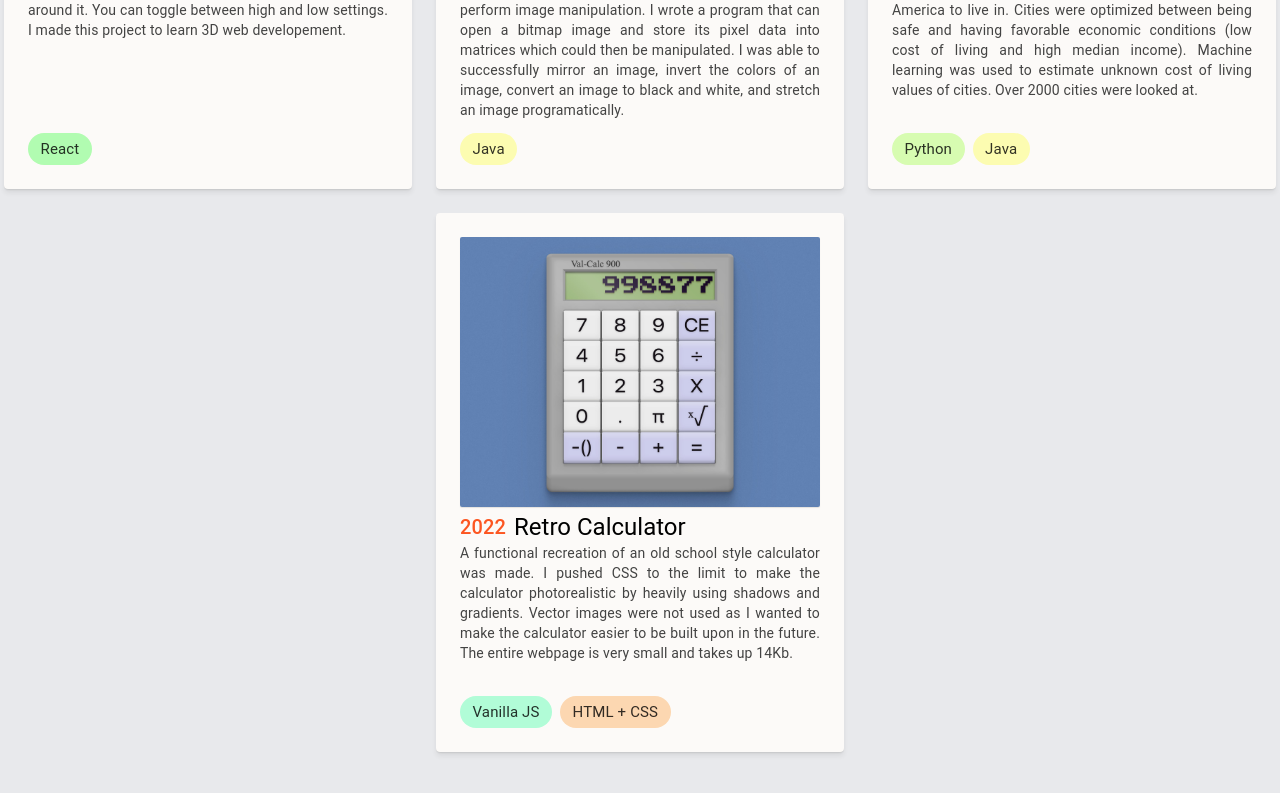
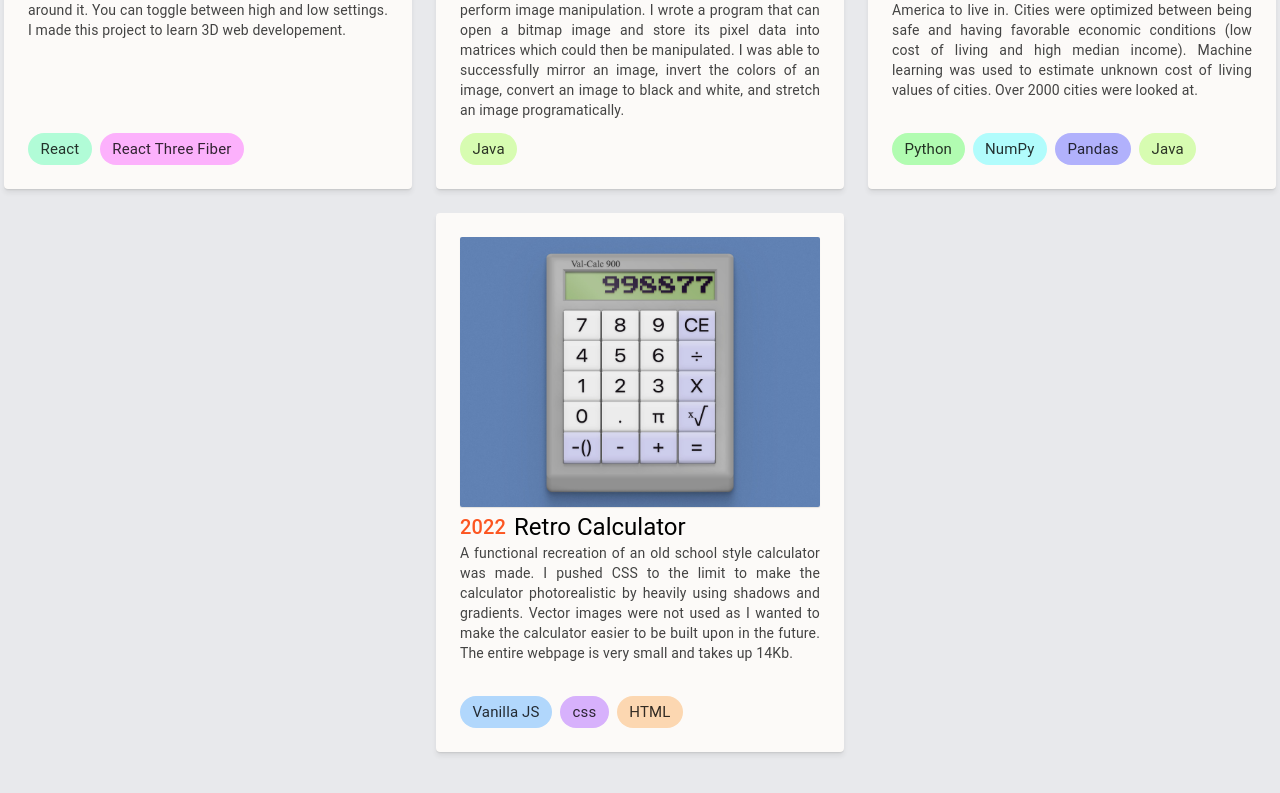
Before and after one commit to M-Valentino/M-Valentino_Node, a Next.js app: page /projects in a window 1280 px wide. Shown: the part 515-1308 px from the top of the page. Built offline with nearby package versions, Linux system fonts and the light colour scheme.

Commit message:
added more languages

```diff
--- a/src/consts/projectContent.js
+++ b/src/consts/projectContent.js
@@ -1,10 +1,15 @@
 export const LANGUAGES = {
   bash: "Bash",
-  htmlPlusCss: "HTML + CSS",
+  html: "HTML",
+  faker: "Faker",
   java: "Java",
   python: "Python",
   react: "React",
+  numPy: "NumPy",
   vanillaJS: "Vanilla JS",
+  pandas: "Pandas",
+  css: "css",
+  reactThreeFiber: "React Three Fiber"
 };
 
 export const HREF_TYPES = {
@@ -22,7 +27,7 @@ export const projectContent = [
     date: "2023",
     description:
       "I made a 3D model of the Earth with the moon orbiting around it. You can toggle between high and low settings. I made this project to learn 3D web developement.",
-    languages: [LANGUAGES.react],
+    languages: [LANGUAGES.react, LANGUAGES.reactThreeFiber],
   },
   {
     gitLink: "https://github.com/M-Valentino/Image-Manipulation-Experiments",
@@ -42,7 +47,7 @@ export const projectContent = [
     date: "2021",
     description:
       "I wrote an AI program to recommend the best cities in America to live in. Cities were optimized between being safe and having favorable economic conditions (low cost of living and high median income). Machine learning was used to estimate unknown cost of living values of cities. Over 2000 cities were looked at.",
-    languages: [LANGUAGES.python, LANGUAGES.java],
+    languages: [LANGUAGES.python, LANGUAGES.numPy, LANGUAGES.pandas, LANGUAGES.java,],
   },
   {
     href: "/retro_calculator.html",
@@ -53,6 +58,6 @@ export const projectContent = [
     date: "2022",
     description:
       "A functional recreation of an old school style calculator was made. I pushed CSS to the limit to make the calculator photorealistic by heavily using shadows and gradients. Vector images were not used as I wanted to make the calculator easier to be built upon in the future. The entire webpage is very small and takes up 14Kb.",
-    languages: [LANGUAGES.vanillaJS, LANGUAGES.htmlPlusCss],
+    languages: [LANGUAGES.vanillaJS, LANGUAGES.css, LANGUAGES.html],
   },
 ];
```
